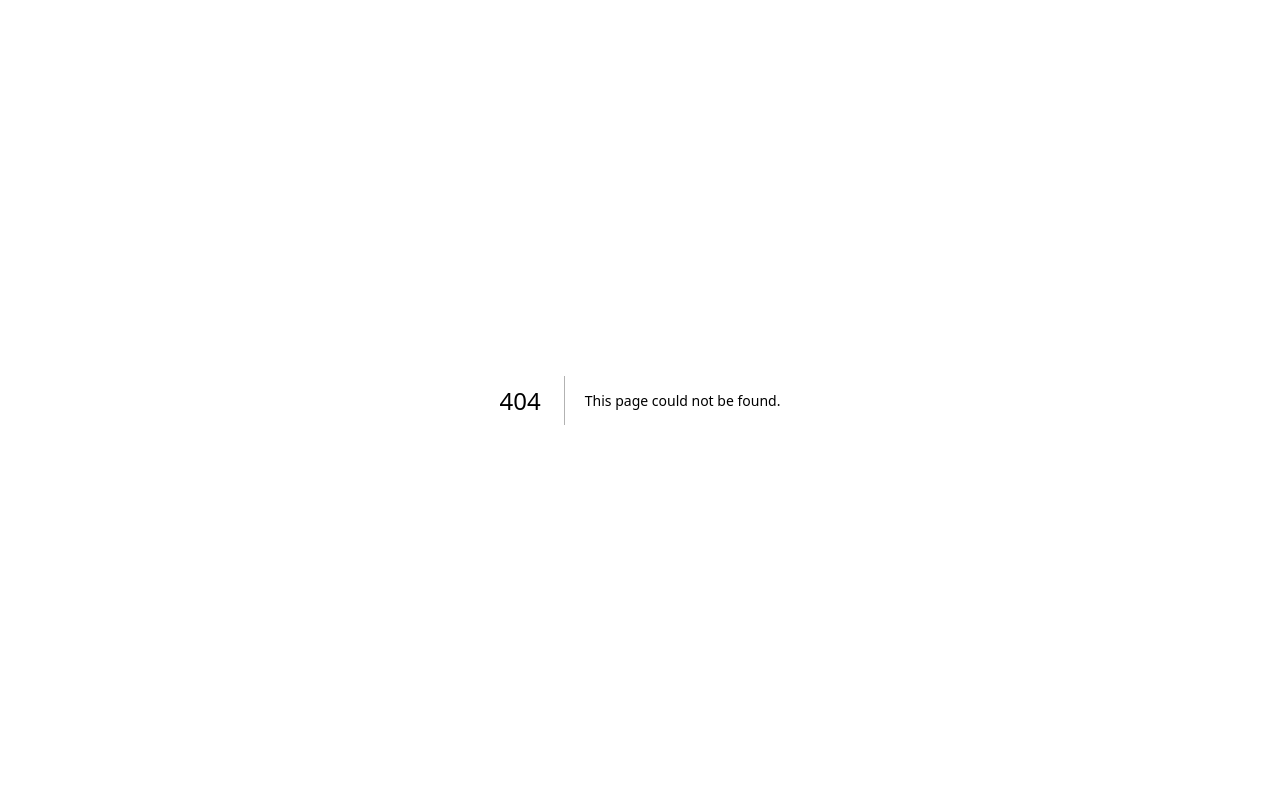
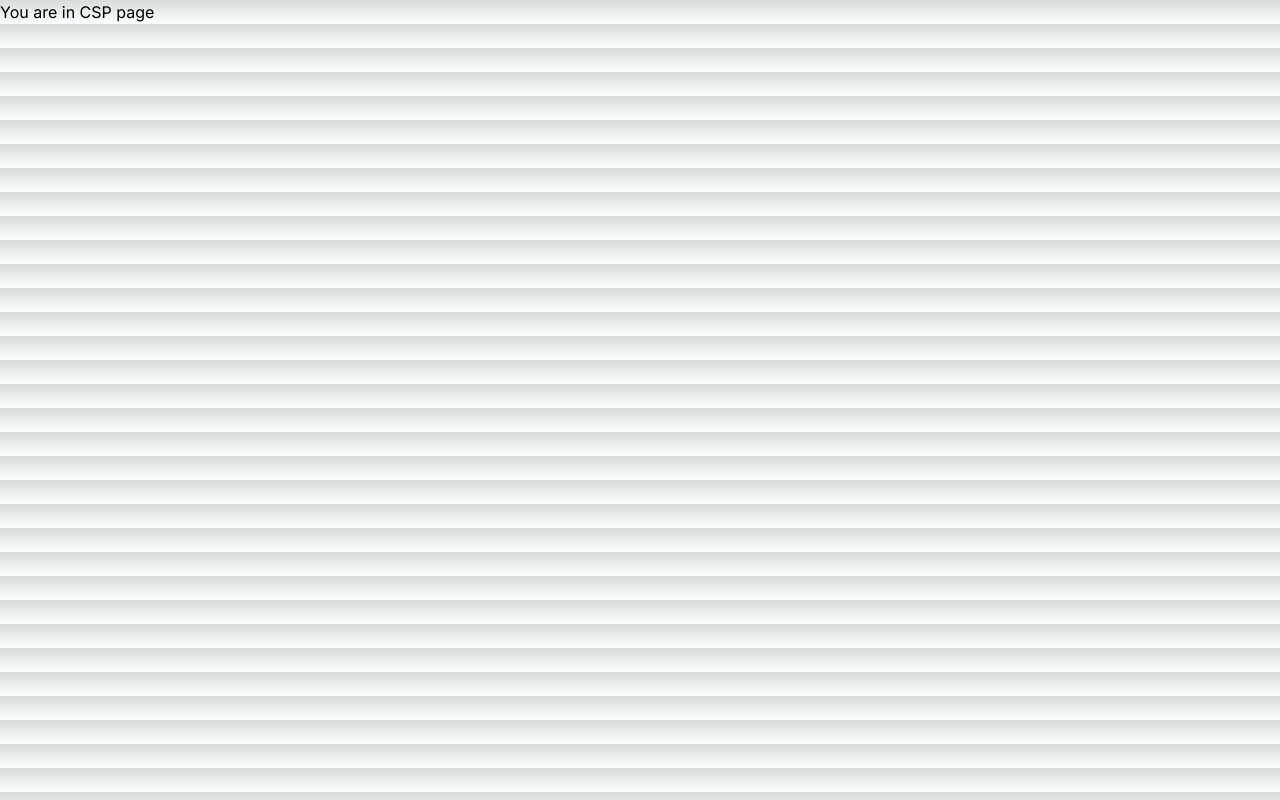
Before and after one commit to arvinsim/security-on-web, a Next.js app: page /csp in a window 1280 px wide. Before the commit this address had no page. Built offline with nearby package versions, Linux system fonts and the light colour scheme.

Commit message:
Create initial CSP page

```diff
--- /dev/null
+++ b/src/app/csp/page.tsx
@@ -0,0 +1,7 @@
+export default function CSP() {
+    return <html lang="en">
+        <body>
+            <div>You are in CSP page</div>
+        </body>
+    </html>
+}
```
